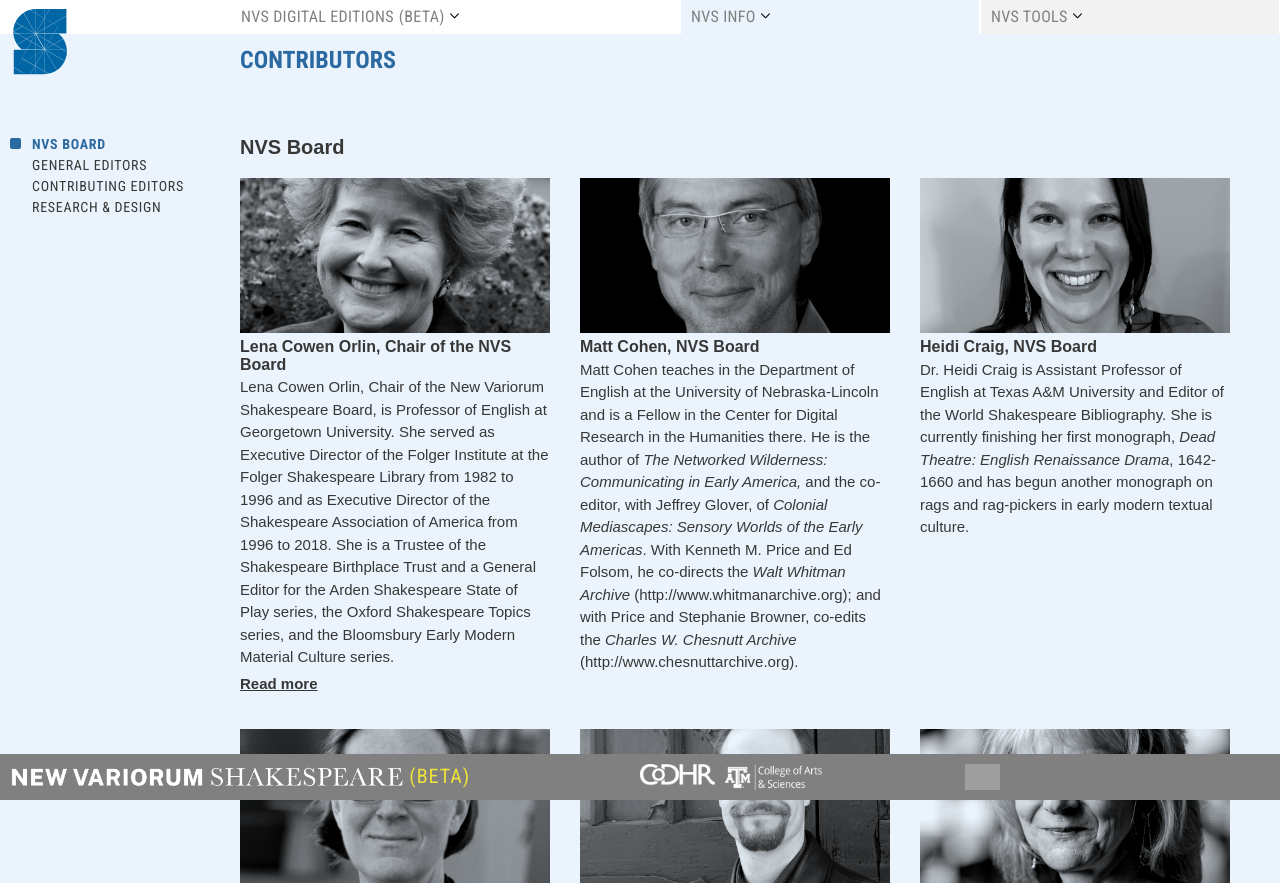
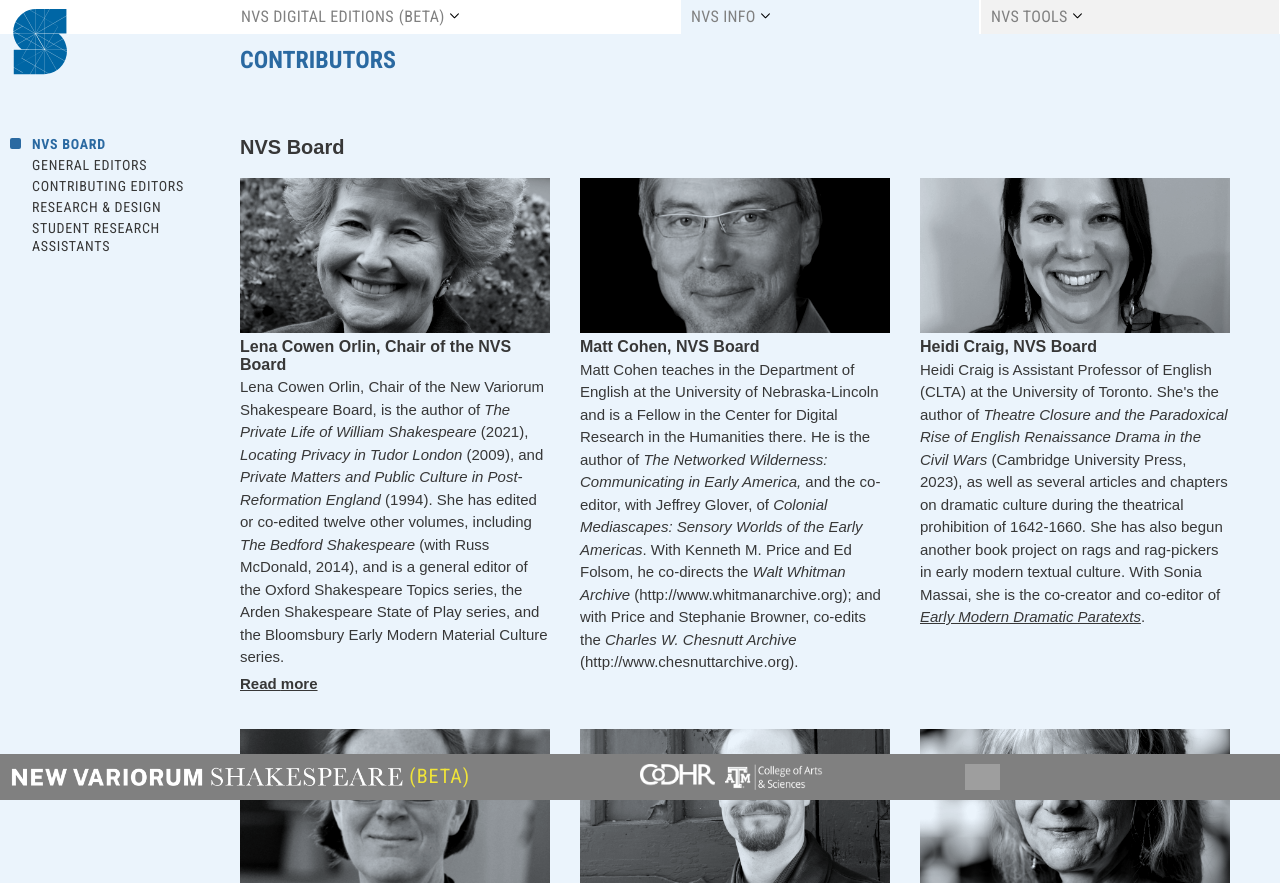
Before and after one commit to newvariorumshakespeare/corpora-plugin, a Django app: template templates/info_contributors.html in a window 1280 px wide. Shown: the top 883 px of the page. Run offline with Django 3.2, Linux system fonts and the light colour scheme; the template is opened without the code that fills it, so the values that code supplies are empty; some web fonts are replaced; grey boxes are pictures that could not be loaded.

Commit message:
Adjustments to editor bylines, contributors page, and the FAQ per Kathy

```diff
--- a/templates/info_contributors.html
+++ b/templates/info_contributors.html
@@ -87,6 +87,9 @@
           <li class="anchor-link">
             <a href="#research-design">Research & Design</a>
           </li>
+          <li class="anchor-link">
+            <a href="#student-researchers">Student Research Assistants</a>
+          </li>
         </ul>
       </div>
       <div>
@@ -97,19 +100,22 @@
             <li class="contributors--person-tile">
               <img src="{% static 'img/contribs/Lena.jpg' %}" alt="Lena Cowen Orlin"/>
               <h3 class="type-size-0">Lena Cowen Orlin, Chair of the NVS Board</h3>
-              <p class="type-size--1">Lena Cowen Orlin, Chair of the New Variorum Shakespeare Board, is Professor of
-                English at Georgetown University. She served as Executive Director of the Folger Institute at the Folger
-                Shakespeare Library from 1982 to 1996 and as Executive Director of the Shakespeare Association of
-                America from 1996 to 2018. She is a Trustee of the Shakespeare Birthplace Trust and a General Editor for
-                the Arden Shakespeare State of Play series, the Oxford Shakespeare Topics series, and the Bloomsbury
-                Early Modern Material Culture series. <span class="contributors--more-section">
-                  <span class="contributors--more-content">Her scholarship has received support from the John Simon Guggenheim Memorial
-                  Foundation, the National Humanities Center, the Folger Shakespeare Library, and the National Endowment
-                  for the Humanities, and she was elected Fellow of the Royal Historical Society. Her publications include
-                  <em>Private Matters and Public Culture in Post-Reformation England</em> (1994), <em>Locating Privacy in Tudor London</em>
-                  (2009), and The Bedford Shakespeare (edited with Russ McDonald, 2014). Her new biography, <em>The Private Life
-                    of William Shakespeare</em> will be published by Oxford University Press in 2021.
-                  </span>
+              <p class="type-size--1">Lena Cowen Orlin, Chair of the New Variorum Shakespeare Board, is the author of
+                <em>The Private Life of William Shakespeare</em> (2021), <em>Locating Privacy in Tudor London</em> (2009), and <em>Private
+                  Matters and Public Culture in Post-Reformation England</em> (1994). She has edited or co-edited twelve other
+                volumes, including <em>The Bedford Shakespeare</em> (with Russ McDonald, 2014), and is a general editor of the
+                Oxford Shakespeare Topics series, the Arden Shakespeare State of Play series, and the Bloomsbury Early
+                Modern Material Culture series.
+                <span class="contributors--more-section">
+                  <span class="contributors--more-content">Currently a Fellow of the Hagler Institute for Advanced Study at Texas
+                  A&M University and Professor Emeritus at Georgetown University, she has also served as Executive
+                  Director of the Shakespeare Association of America (1996-2018) and Executive Director of the Folger
+                  Institute at the Folger Shakespeare Library (1982-1996). She is Vice-Chair of the Board of Trustees of
+                  the Shakespeare Birthplace Trust and a Fellow of the Royal Historical Society (both UK). Her scholarship
+                  has received support from the John Simon Guggenheim Memorial Foundation, the National Humanities Center,
+                  the National Endowment for the Humanities, the Yale Center for British Art, the Center for Advanced
+                  Study in the Visual Arts at the National Gallery of Art, the Bellagio Study Center, and the Bogliasco
+                  Foundation.</span>
                   <button class="contributors--more-btn">Read <span class="more">more</span><span class="less">less</span></button>
                 </span>
               </p>
@@ -130,10 +136,12 @@
             <li class="contributors--person-tile">
               <img src="{% static 'img/contribs/Heidi_Craig.jpg' %}" alt="Heidi Craig"/>
               <h3 class="type-size-0">Heidi Craig, NVS Board</h3>
-              <p class="type-size--1">Dr. Heidi Craig is Assistant Professor of English at Texas A&M University and
-                Editor of the World Shakespeare Bibliography. She is currently finishing her first monograph, <em>Dead
-                  Theatre: English Renaissance Drama</em>, 1642-1660 and has begun another monograph on rags and
-                rag-pickers in early modern textual culture.</p>
+              <p class="type-size--1">Heidi Craig is Assistant Professor of English (CLTA) at the University of Toronto.
+                She's the author of <em>Theatre Closure and the Paradoxical Rise of English Renaissance Drama in the
+                Civil Wars</em> (Cambridge University Press, 2023), as well as several articles and chapters on dramatic culture
+                during the theatrical prohibition of 1642-1660. She has also begun another book project on rags and
+                rag-pickers in early modern textual culture. With Sonia Massai, she is the co-creator and co-editor of
+                <a href="https://paratexts.folger.edu" target="_blank"><em>Early Modern Dramatic Paratexts</em></a>.</p>
             </li>
 
             <li class="contributors--person-tile">
@@ -231,21 +239,11 @@
             <li class="contributors--person-tile">
               <img src="{% static 'img/contribs/Paul_Werstine.jpg' %}" alt="Paul Werstine"/>
               <h3 class="type-size-0">Paul Werstine, General Editor and Editor of the New Variorum Edition of <em>Romeo and Juliet</em></h3>
-              <p class="type-size--1">Paul Werstine has spent his career teaching Shakespeare and Medieval and
-                Renaissance English Literature at King’s University College, University of Western Ontario, Canada. He
-                is co-editor of the Folger Library Edition of Shakespeare’s plays and poems (1992-2010). He is also
-                co-general editor of the Modern Language Association’s New Variorum Shakespeare Edition.
-
-                <span class="contributors--more-section">
-                  <span class="contributors--more-content">Werstine has
-                written widely about the early printings of Shakespeare, the Shakespeare editorial tradition, and
-                dramatic
-                manuscripts, especially in <em>Early Modern Playhouse Manuscripts and the Editing of Shakespeare</em>
-                (Cambridge
-                University Press, 2012). In 2010 he was elected a Fellow of the Royal Society of Canada.
-                </span>
-                <button class="contributors--more-btn">Read <span class="more">more</span><span class="less">less</span></button>
-                </span>
+              <p class="type-size--1">Paul Werstine is Distinguished University Professor of English at King’s
+                University College, University of Western Ontario, Canada. He has spent his career there teaching
+                Shakespeare and Medieval and Renaissance English Literature. He is co-editor of the Folger Library
+                Edition of Shakespeare’s plays and poems (1992-2010). He is also co-general editor, along with Eric
+                Rasmussen, of the New Variorum Shakespeare Edition.
               </p>
             </li>
 
@@ -577,6 +575,28 @@
           </ul>
         </div>
 
+        <div id="student-researchers" class="anchor">
+          <h2>Student Research Assistants</h2>
+          <ul class="contributors--grid">
+
+            <li class="contributors--person-tile">
+              <h3 class="type-size-0">Jade Gooden</h3>
+              <p class="type-size--1">Undergraduate Student, Anthropology</p>
+            </li>
+
+            <li class="contributors--person-tile">
+              <h3 class="type-size-0">Shyam Prasad Nagulavancha</h3>
+              <p class="type-size--1">MS Student, Computer Science</p>
+            </li>
+
+            <li class="contributors--person-tile">
+              <h3 class="type-size-0">Mounika Balivada</h3>
+              <p class="type-size--1">MS Student, Computer Science</p>
+            </li>
+
+          </ul>
+        </div>
+
       </div>
     </div>
   </div>
--- a/templates/info_faqs.html
+++ b/templates/info_faqs.html
@@ -66,7 +66,7 @@
           <h3 class="h6">Appendix</h3>
           <p>Section of the New Variorum that follows the play text, textual notes, and commentary notes and includes information about irregular, doubtful, and emended accidentals in the volume’s copy-text, unadopted conjectures in the editions collated, authenticity of the text, printer’s reliability, early editions, sources, criticism--themes, genre, characters, language and style, etc.--, the history of performances, and music (NVS Handbook 2-3, 115).</p>
           <h3 class="h6">Bibliography</h3>
-          <p>Alphabetical list by author’s last name of all scholarly and critical works that are quoted from or referred to anywhere in the edition (NVS Handbook 148).</p>
+          <p>A list of all scholarly and critical works that are quoted from or referred to anywhere in the edition (NVS Handbook 148).</p>
           <h3 class="h6">Collation</h3>
           <p>The process of comparing the copy-text in hand to one or multiple other editions line by line, word by word, letter by letter, and point by point in order to reveal differences and establish completeness. All fully collated editions listed for each NVS play undergo this process.  (NVS Handbook 36; “Glossary of book history terms” in Folgerpedia).</p>
           <h3 class="h6">Commentary Notes</h3>
```
Also changed, not shown: templates/nvs_home.html (+6 -6 lines).
